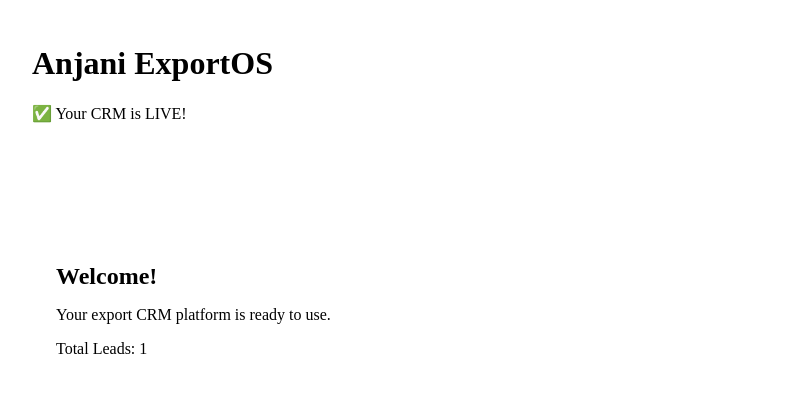
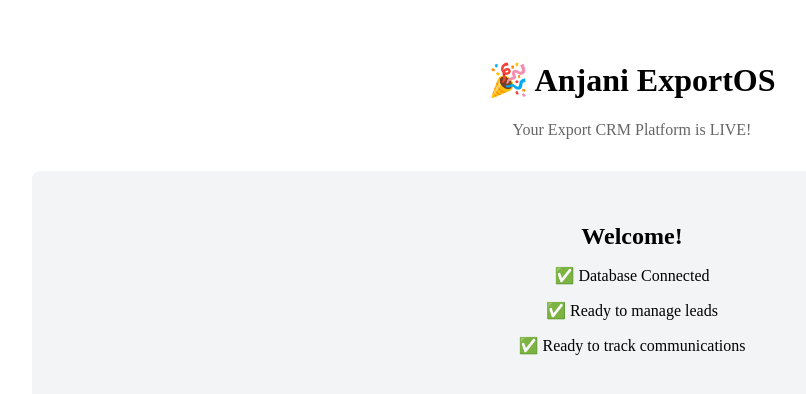
Before and after one commit to anjanifoodsandspices-tech/anjani-exportos, a Next.js app: page / in a window 1280 px wide. Shown: the top 394 px of the page, without its empty margins (8-814 px from the left). Built offline with nearby package versions, Linux system fonts and the light colour scheme.

Commit message:
Update page.tsx

```diff
--- a/app/page.tsx
+++ b/app/page.tsx
@@ -1,26 +1,13 @@
-'use client'
-
-import Link from 'next/link'
-
-const mockLeads = [
-  { id: 1, company: 'ABC Spices', contact: 'John', email: 'john@abc.com', country: 'USA', status: 'new' },
-]
-
 export default function Home() {
   return (
-    <div className="min-h-screen bg-gray-50">
-      <div className="bg-white shadow-sm border-b">
-        <div style={{maxWidth: '1200px', margin: '0 auto', padding: '1rem'}}>
-          <h1 style={{fontSize: '2rem', fontWeight: 'bold'}}>Anjani ExportOS</h1>
-          <p>✅ Your CRM is LIVE!</p>
-        </div>
-      </div>
-      <div style={{maxWidth: '1200px', margin: '0 auto', padding: '2rem'}}>
-        <div style={{background: 'white', padding: '1.5rem', borderRadius: '0.5rem', marginTop: '2rem'}}>
-          <h2 style={{fontSize: '1.5rem', fontWeight: 'bold', marginBottom: '1rem'}}>Welcome!</h2>
-          <p>Your export CRM platform is ready to use.</p>
-          <p style={{marginTop: '1rem'}}>Total Leads: {mockLeads.length}</p>
-        </div>
+    <div style={{ padding: '2rem', textAlign: 'center' }}>
+      <h1 style={{ fontSize: '2rem', fontWeight: 'bold' }}>🎉 Anjani ExportOS</h1>
+      <p style={{ marginTop: '1rem', color: '#666' }}>Your Export CRM Platform is LIVE!</p>
+      <div style={{ marginTop: '2rem', padding: '2rem', background: '#f3f4f6', borderRadius: '0.5rem' }}>
+        <h2 style={{ fontSize: '1.5rem', marginBottom: '1rem' }}>Welcome!</h2>
+        <p>✅ Database Connected</p>
+        <p>✅ Ready to manage leads</p>
+        <p>✅ Ready to track communications</p>
       </div>
     </div>
   )
```
